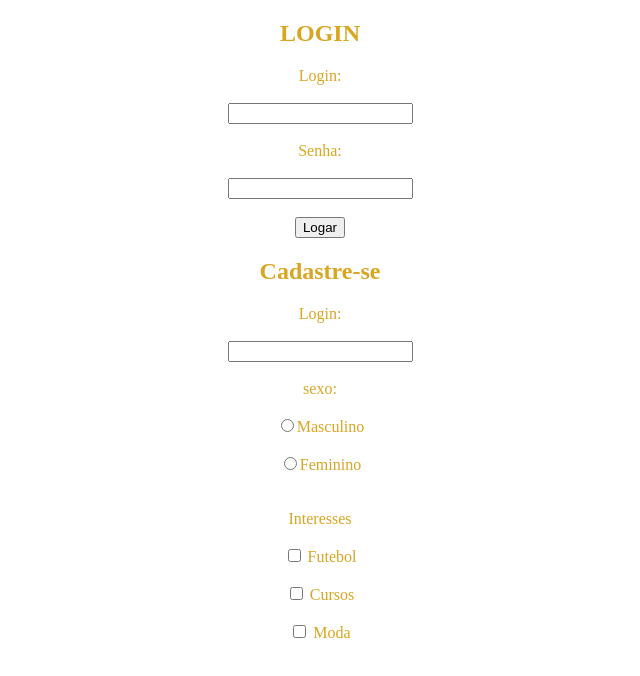
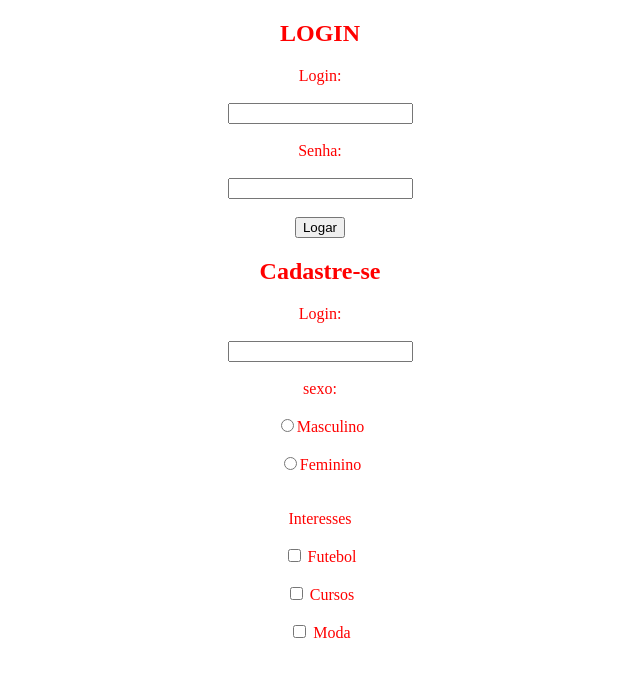
Before and after one commit to silvanogaspar/silvanogaspar.github.io, a plain HTML site: page index.html in a window 1280 px wide. Shown: the whole page, without its empty margins (328-968 px from the left). Drawn offline with Linux system fonts and the light colour scheme.

Commit message:
Update index.html
Correção de côr de textos

```diff
--- a/index.html
+++ b/index.html
@@ -6,7 +6,7 @@
 <style>
 	body{
     background:white;
-    color:goldenrod;
+    color:red;
 	}
 
 </style>
```
